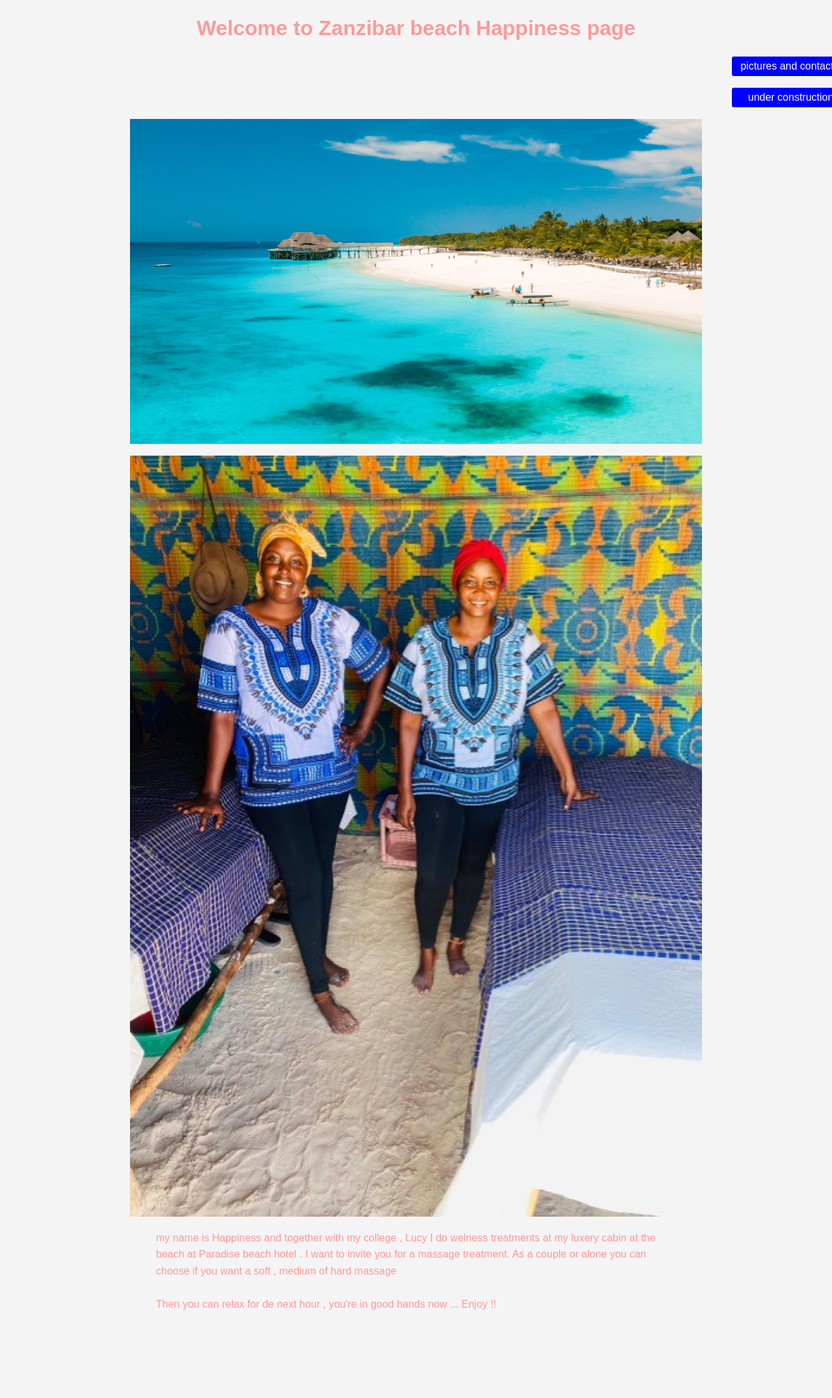
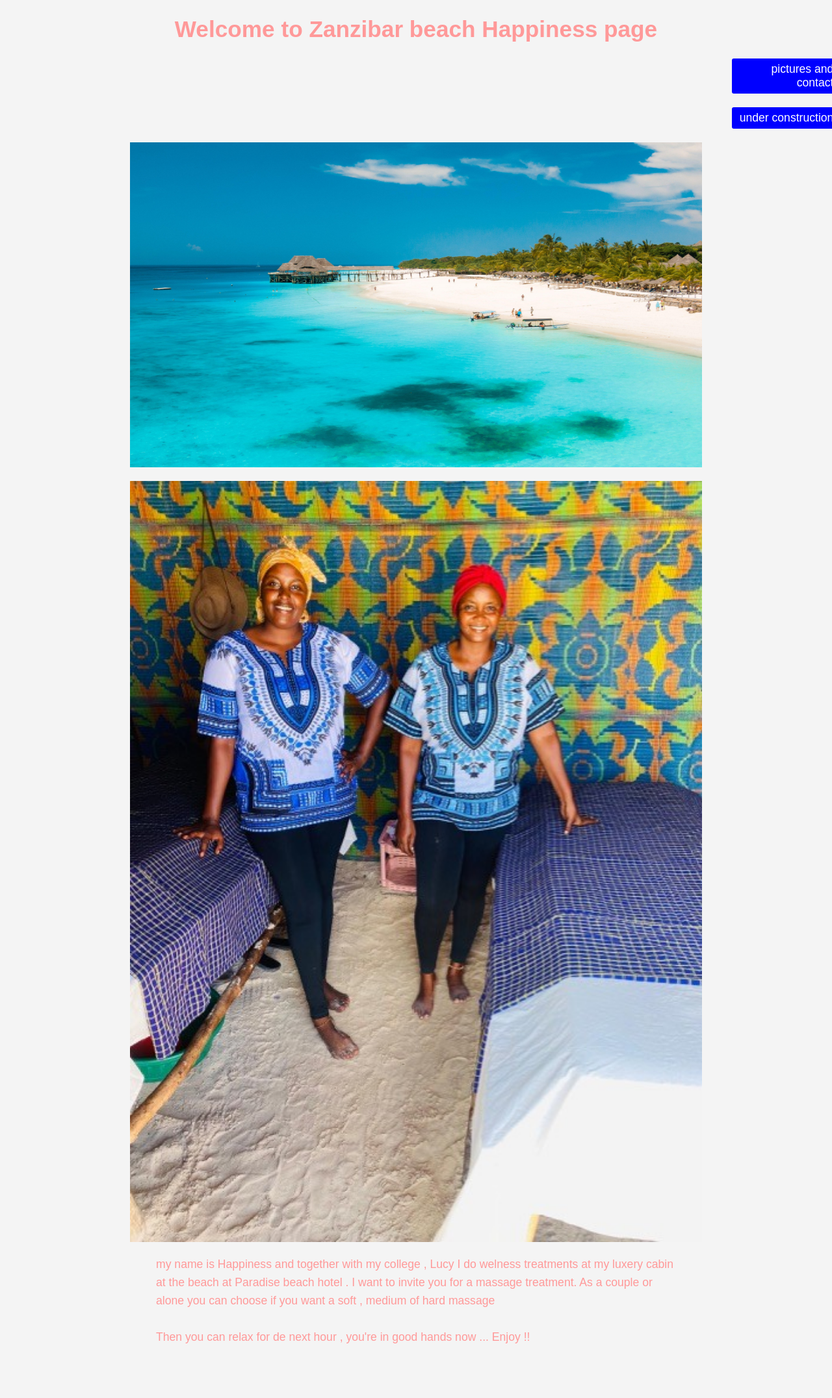
Before and after one commit to zanzibar25/happinezz, a PHP site: page / in a window 1280 px wide. Shown: the whole page at 65% size. Before the commit the page ends 2015 px from the top, so only its background shows below. Run offline with PHP 8.4, Linux system fonts and the light colour scheme.

Commit message:
Add files via upload

```diff
--- a/index.css
+++ b/index.css
@@ -1,6 +1,7 @@
 body{
     margin: 0;
     font-family: Arial, sans-serif;
+    font-size: 1.1em;
     background-color: #f4f4f4;
     display: flex;
     flex-direction: column;
--- a/pictures.css
+++ b/pictures.css
@@ -1,6 +1,7 @@
 body{
     margin: 0;
     font-family: Arial, sans-serif;
+    font-size: 1.1em;
 }
 
 h1{
@@ -48,7 +49,7 @@ a:hover{
 }
 
 
-@media (max-width: 400px) {
+@media (max-width: 500px) {
     body {
         background-color: white;
         width:auto;
```
